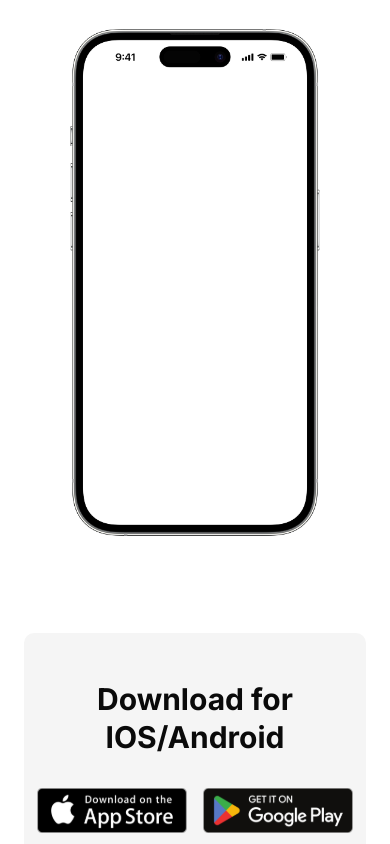
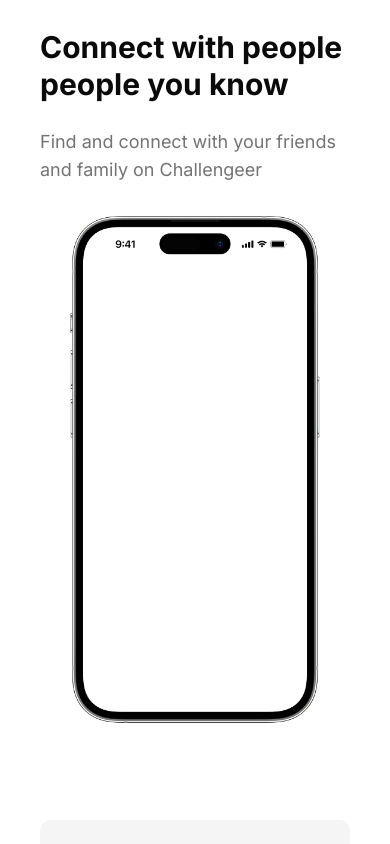
Before and after one commit to challengeer/landing-page, a Next.js app: page / in a window 390 px wide. Shown: the part 4880-5724 px from the top of the page. Built offline with nearby package versions, Linux system fonts and the light colour scheme.

Commit message:
Added features section text, changed px of download section

```diff
--- a/app/page.tsx
+++ b/app/page.tsx
@@ -196,9 +196,17 @@
 
         {/* Features section */}
         <section id="features" className="py-12 md:py-24 overflow-hidden">
-          <div className="container px-6 md:px-10">
+          <div className="container px-10 md:px-20">
             <div className="flex flex-col md:flex-row items-center gap-8 md:gap-16">
-
+              {/* Features text */}
+              <div className="flex-1 space-y-6">
+                <h2 className="text-3xl md:text-5xl font-bold leading-tight">
+                  {t('Features.title')}
+                </h2>
+                <p className="text-lg text-muted-foreground">
+                  {t('Features.description')}
+                </p>
+              </div>
               {/* Mockup image */}
               <div className="flex-1 relative">
                 <Image
@@ -216,7 +224,7 @@
 
         {/* Download section */}
         <section className="py-12 md:py-24 overflow-hidden">
-          <div className="container px-6 md:px-10">
+          <div className="container px-10 md:px-20">
             <div className="text-center bg-muted rounded-lg py-12">
               <h2 className="text-3xl md:text-5xl font-bold leading-tight">Download for IOS/Android</h2>
               <div className="flex flex-row items-center justify-center gap-4 sm:gap-8 mt-8">
```
